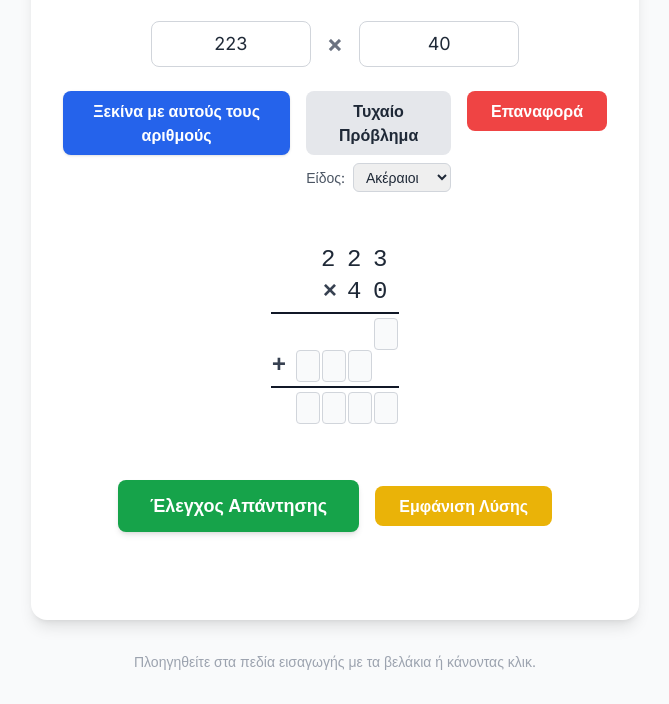
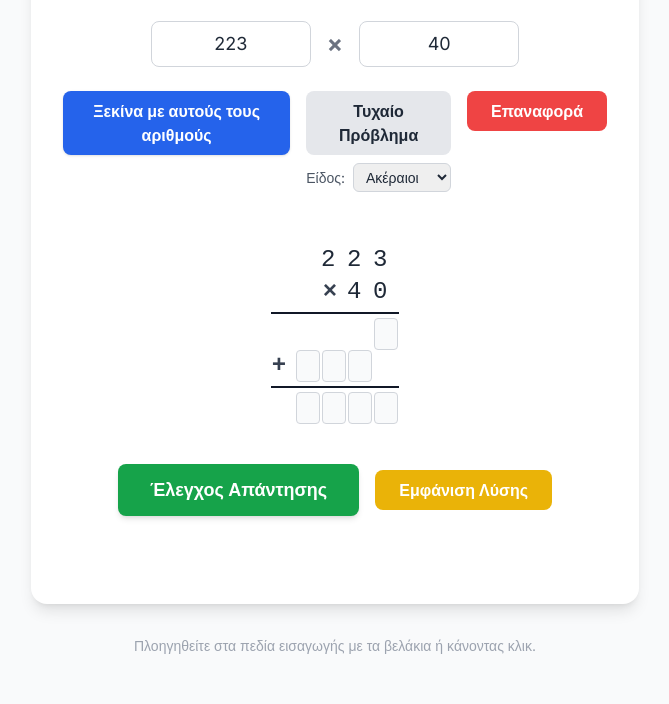
Before and after one commit to tethragon/long_multi, a plain HTML site: page index.html in a window 1280 px wide. Shown: the part 135-839 px from the top of the page, without its empty margins (305-974 px from the left). Drawn offline with nearby package versions, Linux system fonts and the light colour scheme.

Commit message:
Update index.html
actionButtons περιθώρια

```diff
--- a/index.html
+++ b/index.html
@@ -149,7 +149,7 @@
             </div>
 
             <!-- Action Buttons -->
-            <div id="actionButtons" class="flex flex-col sm:flex-row items-center justify-center gap-4 mt-14 hidden">
+            <div id="actionButtons" class="flex flex-col sm:flex-row items-center justify-center gap-4 mt-10 hidden">
              <button id="checkAnswer" class="w-full sm:w-auto bg-green-600 text-white font-bold px-8 py-3 rounded-lg hover:bg-green-700 transition-colors text-lg shadow-md" aria-label="Έλεγχος Απάντησης">Έλεγχος Απάντησης</button>
              <button id="showSolution" class="w-full sm:w-auto bg-yellow-500 text-white font-semibold px-6 py-2 rounded-lg hover:bg-yellow-600 transition-colors" aria-label="Εμφάνιση Λύσης">Εμφάνιση Λύσης</button>
          </div>
```
